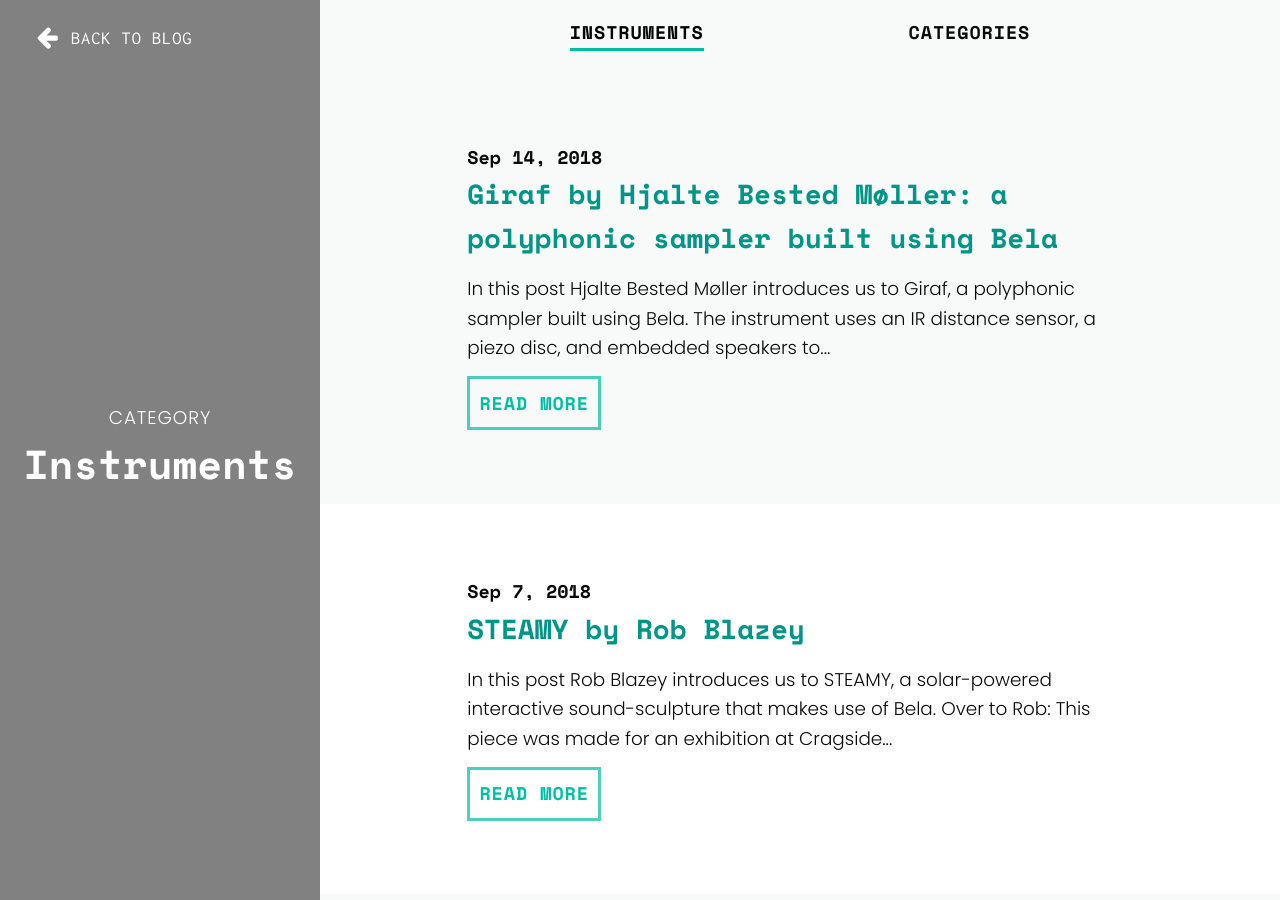
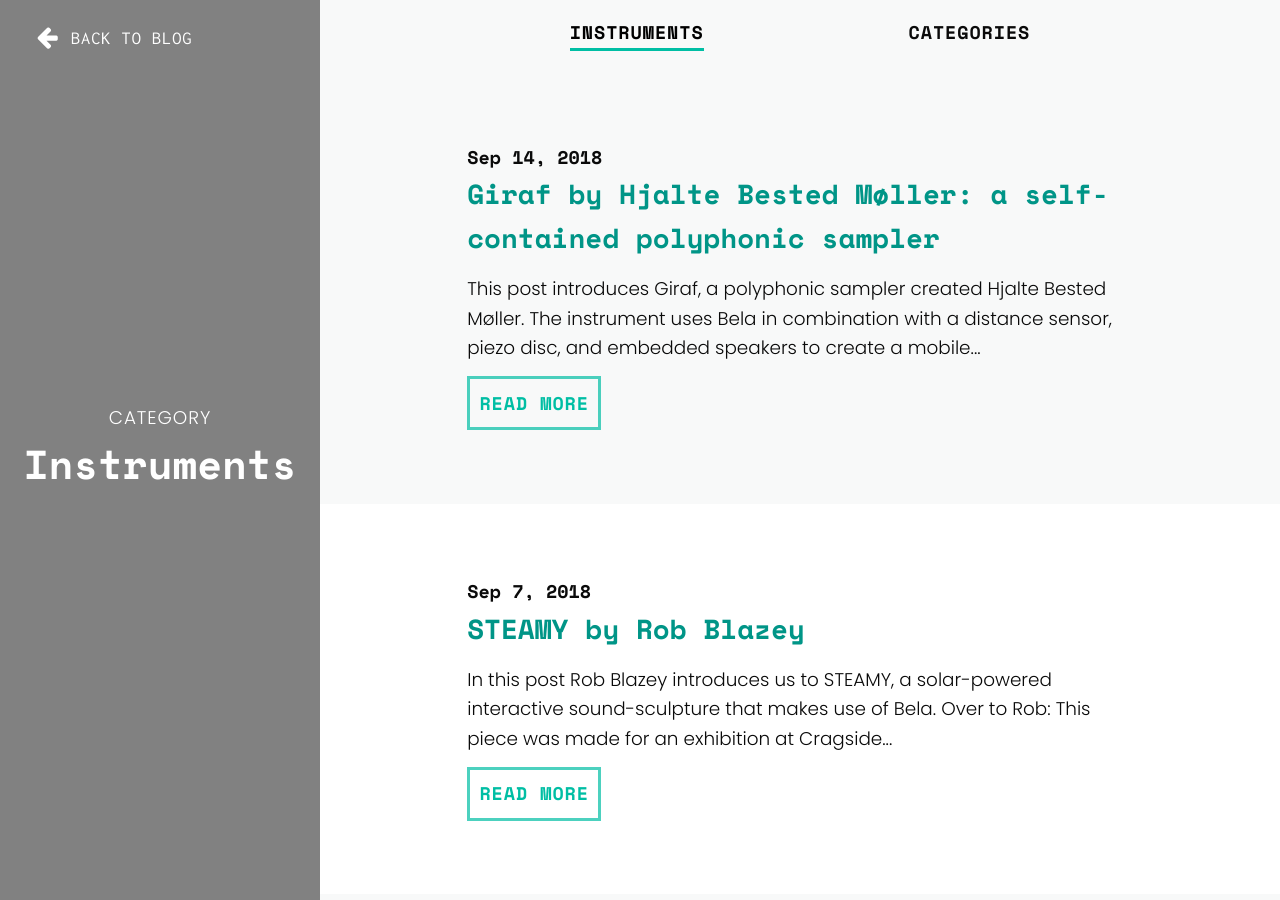
Before and after one commit to BelaPlatform/bela_newBlog, a Jekyll site: the page built from docs/_categories/instruments.html, in a window 1280 px wide and 900 px high. Built offline with Jekyll 4.4.1, drawn with Linux system fonts in a browser that asks for light colours; nearby versions of some CDN libraries; some of the changed lines change nothing that is shown.

Commit message:
Giraf post finally live.

```diff
--- a/docs/_posts/2018-09-14-Giraf-Bela-Hjalte-Bested-Moller.markdown
+++ b/docs/_posts/2018-09-14-Giraf-Bela-Hjalte-Bested-Moller.markdown
@@ -1,31 +1,32 @@
 ---
 layout: post
-title: "Giraf by Hjalte Bested Møller: a polyphonic sampler built using Bela"
+title: "Giraf by Hjalte Bested Møller: a self-contained polyphonic sampler"
 date: 2018-09-14
 categories:
   - "Hardware"
   - "Instruments"
   - "Projects"
-description: "Giraf by Hjalte Bested Møller: a polyphonic sampler built using Bela"
+description: "Giraf by Hjalte Bested Møller: a self-contained polyphonic sampler"
 image: giraf/insides.jpg
 author: bela
-hidden: true
 ---
 
-In this post [Hjalte Bested Møller](https://www.facebook.com/tromleorkestret/) introduces us to Giraf, a polyphonic sampler built using Bela. The instrument uses an IR distance sensor, a piezo disc, and embedded speakers to create a great mobile sampling unit. Over to Hjalte:
+This post introduces Giraf, a polyphonic sampler created [Hjalte Bested Møller](https://www.facebook.com/tromleorkestret/). The instrument uses Bela in combination with a distance sensor, piezo disc, and embedded speakers to create a mobile sampling unit that is somewhere between a classic sampler and a theremin! Over to Hjalte:
 
 {% include youtube.html youtube="huHpao-UUPo" %}
 
-## Hardware
+## The instrument
 
-The instrument implements a polyphonic sampler that can be triggered by hitting the “sound trigger” pad, with the amplitude of the sound being determined by how hard the pad is struck. The pitch of the triggered sample is controlled by a Infra-red distance sensor, in such a way that the further the hand is from the sensor, the lower the pitch. Instead of having continous control, the  pitch that is actually played is determined in relation to a selected musical scale.
+The basis of Giraf is a polyphonic sampler where a sample can be played by hitting the “sound trigger” pad -- the amplitude of the sound is determined by how hard the pad is struck.
+The pitch of this triggered sample can then be controlled by a infra-red distance sensor, in such a way that the further the hand is from the sensor, the lower the pitch. Instead of having continous control, the  pitch that is actually played is determined in relation to a selected musical scale making harmonically related results easier to acheive.
 
-{% include single-image.html fileName="giraf/insides.jpg" %}
+{% include single-image.html fileName="giraf/top-labels.jpg" %}
 
+## Signal path and effects
 
-## Effects
+{% include single-image.html fileName="giraf/Giraf_Block_Diagram-2.png" %}
 
-Giraf has multiple built-in effects.
+Alongside the main sampler Giraf has multiple built-in effects.
 
 - **FX1 – Sampler Gain**
 - **FX2 – Biquad Filter**
@@ -39,25 +40,24 @@
 	- The knob controls how much signal goes to the room
 	- The action buttons playback the performance in reverse, with the right button resulting in normal pitch and the left button in double pitch and tempo
 
-{% include single-image.html fileName="giraf/Giraf_Block_Diagram-2.png" %}
+- **The Looper:**
+	- When the green button is pressed once, sound is recorded until the button is pressed again, which starts overdub mode.
+	- When no more overdubbing is required, the button can be pressed a third time to enable playback mode.
+	- The red button clears the buffer and prepares the looper for a new recording.
 
-**The Looper:**
-When the green button is pressed once, sound is recorded until the button is pressed again, which starts overdub mode. When no more overdubbing is required, the button can be pressed a third time to enable playback mode. The red button clears the buffer and prepares the looper for a new recording.
+## Software and technical notes
 
-{% include single-image.html fileName="giraf/top-labels.jpg" %}
+The code implementation is written in C++ and it was programmed using the browser-based Bela IDE, which runs on a server on the Bela itself – no internet required.
+Using C++ and working with Bela allowed me to keep everything very fast and responsive. There was a total of ~66 samples group delay, that is - at 44.1kHz - 1.5ms of latency from trigger to the sound coming out: thank you Bela!!!
 
+{% include single-image.html fileName="giraf/insides.jpg" caption="The insides of the instrument." %}
 
-## Software
-
-The code implementation is written in C++ using the browser-based Bela IDE, which is running on a server on the Bela itself – no internet required. The sampling rate is 44.1 kHz and with a block size of 16 samples with ~1 ADC sample conversion delay ~1 samples transmission (SPI) delay 32 samples due to the dual buffering (16 samples per buffer) ~1 transmission (McASP) delay 21 samples DAC converter filter group delay That adds up to ~66 samples, that is - at 44.1kHz - 1.5ms of latency from trigger to the sound comes out !!! Thank you Bela !!
-
-{% include single-image.html fileName="giraf/side.jpg" %}
 
 ## About Hjalte Bested Møller
 
 
-Hjalte Bested Møller started making electronic music about 20 years ago. From 2006-2009 he was part of the cyber-jazz project “Badun” where he got into sound design and programming with MaxMSP and SuperCollider. In 2012 he started the interactive music/tech art performance project “Tromleorkestret” where he got into microcontroller programming, using mainly Arduino to create custom interfaces to his Max and SuperCollider patches. He is educated as a Civil Engineer in Robotics and Electrotechnology at the Technical University of Denmark where he currently works on the development of teaching material for a DSP course. The material is focused on embedded audio and the Bela is the platform used in the course.
+Hjalte Bested Møller started making electronic music about 20 years ago. From 2006-2009 he was part of the cyber-jazz project “Badun” where he got into sound design and programming with MaxMSP and SuperCollider. In 2012 he started the interactive music/tech art performance project [Tromleorkestret](https://www.facebook.com/tromleorkestret) where he got into microcontroller programming, using mainly Arduino to create custom interfaces to his Max and SuperCollider patches. He is educated as a Civil Engineer in Robotics and Electrotechnology at the Technical University of Denmark where he currently works on the development of teaching material for a DSP course. The material is focused on embedded audio and the Bela is the platform used in the course.
 
-{% include single-image.html fileName="giraf/hjalte.jpg" %}
+{% include single-image.html fileName="giraf/hjalte.jpg" caption="Hjalte in performance mode with Tromleorkestret." %}
 
-Thanks to Hjalte for sharing this great project with us!
+Thanks to Hjalte for sharing this project with us!
```
Also changed, not shown: 1 other file.
